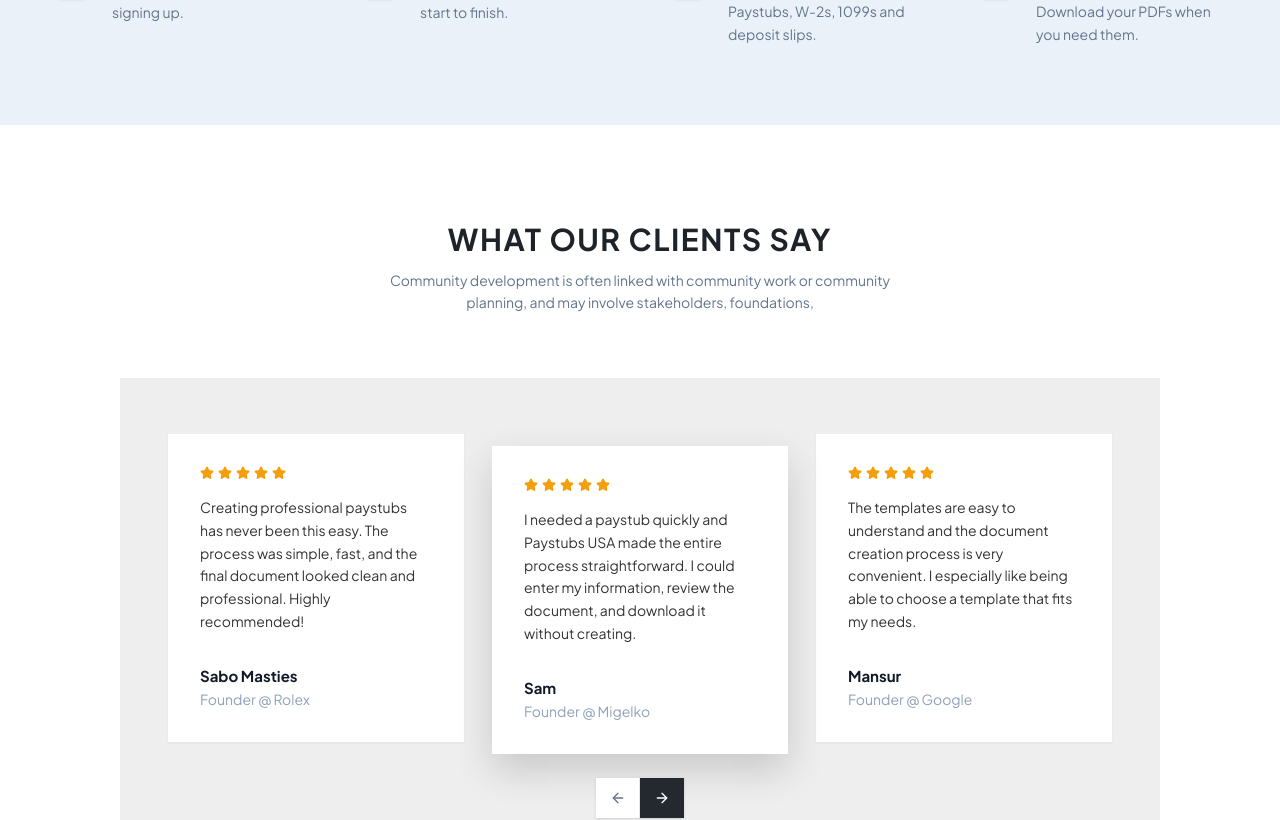
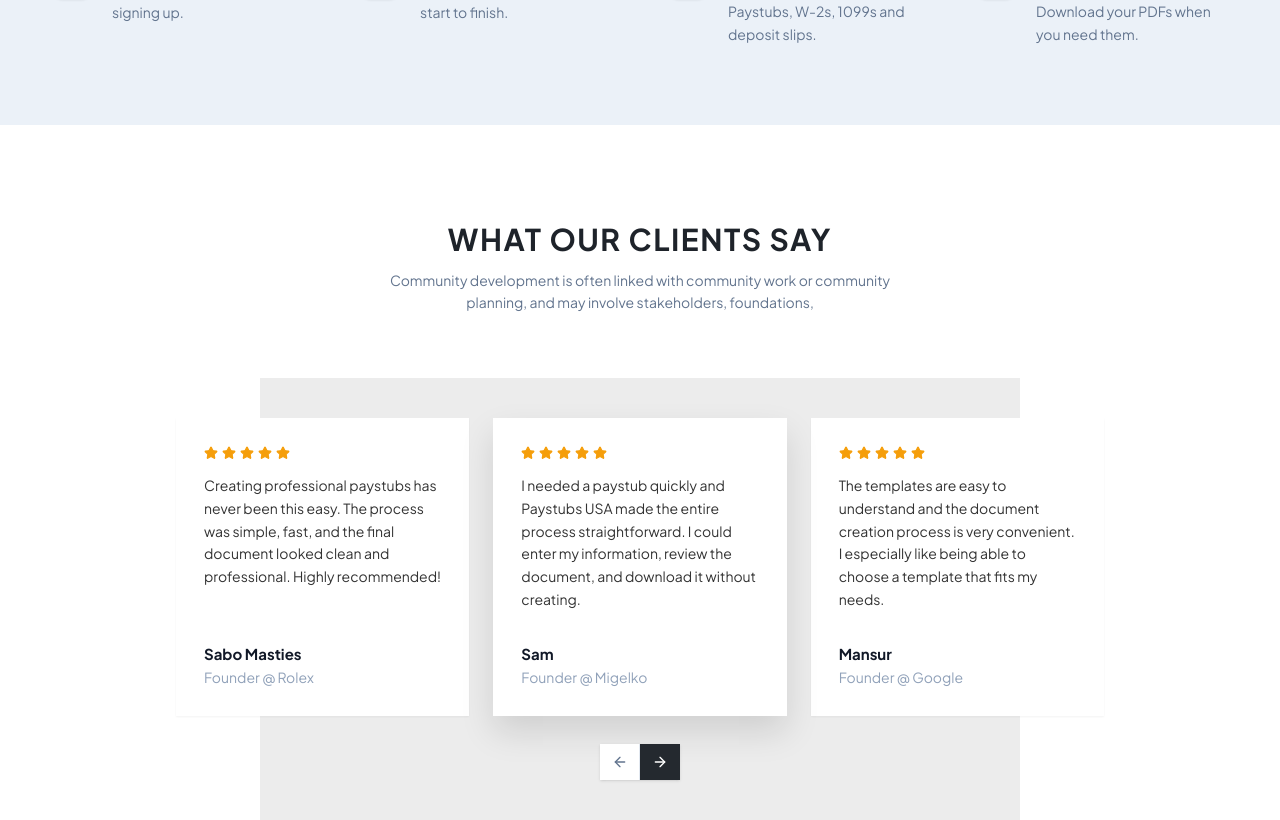
Before and after one commit to Mern-Unbeatable/paystubsusa_frontend, a React (Vite) app: page / in a window 1280 px wide. Shown: the part 4952-5772 px from the top of the page. Built offline with nearby package versions, Linux system fonts and the light colour scheme.

Commit message:
refactor: update layout and remove scroll animations in TestimonialsSection component

```diff
--- a/src/Components/Home/TestimonialsSection.jsx
+++ b/src/Components/Home/TestimonialsSection.jsx
@@ -1,15 +1,10 @@
-import React, { useState, useRef, useEffect } from 'react';
+import React, { useState, useRef } from 'react';
 import { Star, ArrowLeft, ArrowRight } from 'lucide-react';
 import gsap from 'gsap';
-import { ScrollTrigger } from 'gsap/ScrollTrigger';
-
-gsap.registerPlugin(ScrollTrigger);
 
 const TestimonialsSection = () => {
-  const sectionRef = useRef(null);
-
   // Exactly the 3 cards from the Figma design
-  const initialCards = [
+  const [cards, setCards] = useState([
     {
       id: 'sabo',
       author: 'Sabo Masties',
@@ -31,40 +26,9 @@ const TestimonialsSection = () => {
       quote:
         'The templates are easy to understand and the document creation process is very convenient. I especially like being able to choose a template that fits my needs.',
     },
-  ];
+  ]);
 
-  const [cards, setCards] = useState(initialCards);
   const isAnimating = useRef(false);
-
-  useEffect(() => {
-    const ctx = gsap.context(() => {
-      gsap.from('.testi-header', {
-        scrollTrigger: {
-          trigger: sectionRef.current,
-          start: 'top 85%',
-          once: true,
-        },
-        y: 30,
-        opacity: 0,
-        duration: 0.75,
-        ease: 'power3.out',
-      });
-
-      gsap.from('.testi-stage', {
-        scrollTrigger: {
-          trigger: sectionRef.current,
-          start: 'top 80%',
-          once: true,
-        },
-        y: 40,
-        opacity: 0,
-        duration: 0.85,
-        ease: 'power3.out',
-      });
-    }, sectionRef);
-
-    return () => ctx.revert();
-  }, []);
 
   const handleNext = () => {
     if (isAnimating.current) return;
@@ -85,6 +49,7 @@ const TestimonialsSection = () => {
             opacity: 1,
             duration: 0.28,
             ease: 'power2.out',
+            clearProps: 'transform',
             onComplete: () => {
               isAnimating.current = false;
             },
@@ -113,6 +78,7 @@ const TestimonialsSection = () => {
             opacity: 1,
             duration: 0.28,
             ease: 'power2.out',
+            clearProps: 'transform',
             onComplete: () => {
               isAnimating.current = false;
             },
@@ -123,38 +89,44 @@ const TestimonialsSection = () => {
   };
 
   return (
-    <section ref={sectionRef} className="w-full bg-white py-16 sm:py-20 lg:py-24 select-none">
+    <section className="w-full bg-white py-16 sm:py-24 select-none overflow-hidden">
       <div className="max-w-[1400px] mx-auto px-4 sm:px-6 lg:px-8">
 
         {/* Section Header */}
-        <div className="testi-header text-center max-w-2xl mx-auto mb-12 sm:mb-16">
+        <div className="text-center max-w-2xl mx-auto mb-14 sm:mb-16">
           <h2 className="text-2xl sm:text-3xl font-bold text-[#1E232A] tracking-wider uppercase">
             WHAT OUR CLIENTS SAY
           </h2>
-          <p className="mt-3 text-slate-500 text-xs sm:text-[14px] leading-relaxed font-normal max-w-lg mx-auto">
+          <p className="mt-3 text-slate-500 text-[14px] leading-relaxed font-normal max-w-lg mx-auto">
             Community development is often linked with community work or community planning, and may involve stakeholders, foundations,
           </p>
         </div>
 
-        {/* Gray Background Stage Container exactly matching Figma */}
-        <div className="testi-stage max-w-[1040px] mx-auto bg-[#EEEEEE] px-6 sm:px-10 lg:px-12 pt-14 pb-10">
+        {/* Testimonials Stage Container */}
+        <div className="relative max-w-[960px] mx-auto pt-10 pb-12">
 
-          {/* Exactly 3 Cards Grid */}
-          <div className="grid grid-cols-1 md:grid-cols-3 gap-6 lg:gap-7 items-start">
+          {/* Exact Figma Single Solid Gray Backdrop Behind Cards */}
+          <div
+            className="absolute top-0 bottom-0 left-1/2 -translate-x-1/2 w-[84%] max-w-[760px] bg-[#ECECEC] z-0 pointer-events-none"
+            aria-hidden="true"
+          />
+
+          {/* Exactly 3 Cards Grid - Flush top alignment matching Figma */}
+          <div className="relative z-10 grid grid-cols-1 md:grid-cols-3 gap-5 lg:gap-6 items-stretch px-2 sm:px-4">
             {cards.map((card, index) => {
               const isCenter = index === 1;
               return (
                 <div
                   key={card.id}
-                  className={`testimonial-card bg-white p-7 sm:p-8 flex flex-col justify-between min-h-[305px] transition-all duration-300 ${
+                  className={`testimonial-card bg-white p-6 sm:p-7 flex flex-col justify-between transition-all duration-300 ${
                     isCenter
-                      ? 'shadow-[0_16px_36px_rgba(0,0,0,0.16)] translate-y-3 z-20'
+                      ? 'shadow-[0_16px_32px_rgba(0,0,0,0.12)] z-20'
                       : 'shadow-xs z-10'
                   }`}
                 >
                   <div>
                     {/* 5 Stars */}
-                    <div className="flex items-center gap-1 mb-4 text-[#F59E0B]">
+                    <div className="flex items-center gap-1 mb-3.5 text-[#F59E0B]">
                       {[...Array(5)].map((_, i) => (
                         <Star
                           key={i}
@@ -183,13 +155,13 @@ const TestimonialsSection = () => {
             })}
           </div>
 
-          {/* Centered Segmented Controls directly below center card */}
-          <div className="flex items-center justify-center mt-9">
-            <div className="inline-flex shadow-sm overflow-hidden z-20">
+          {/* Centered Segmented Controls directly below cards inside the gray backdrop */}
+          <div className="relative z-10 flex items-center justify-center mt-7">
+            <div className="inline-flex shadow-sm overflow-hidden">
               <button
                 type="button"
                 onClick={handlePrev}
-                className="bg-white hover:bg-slate-50 active:bg-slate-100 text-slate-600 w-11 h-10 transition-colors cursor-pointer border-r border-slate-200 flex items-center justify-center"
+                className="bg-white hover:bg-slate-50 active:bg-slate-100 text-slate-600 w-10 h-9 transition-colors cursor-pointer border-r border-slate-200 flex items-center justify-center"
                 aria-label="Previous Testimonial"
               >
                 <ArrowLeft className="w-4 h-4 text-slate-500" />
@@ -197,7 +169,7 @@ const TestimonialsSection = () => {
               <button
                 type="button"
                 onClick={handleNext}
-                className="bg-[#24292F] hover:bg-black active:bg-slate-900 text-white w-11 h-10 transition-colors cursor-pointer flex items-center justify-center"
+                className="bg-[#24292F] hover:bg-black active:bg-slate-900 text-white w-10 h-9 transition-colors cursor-pointer flex items-center justify-center"
                 aria-label="Next Testimonial"
               >
                 <ArrowRight className="w-4 h-4 text-white" />
```
